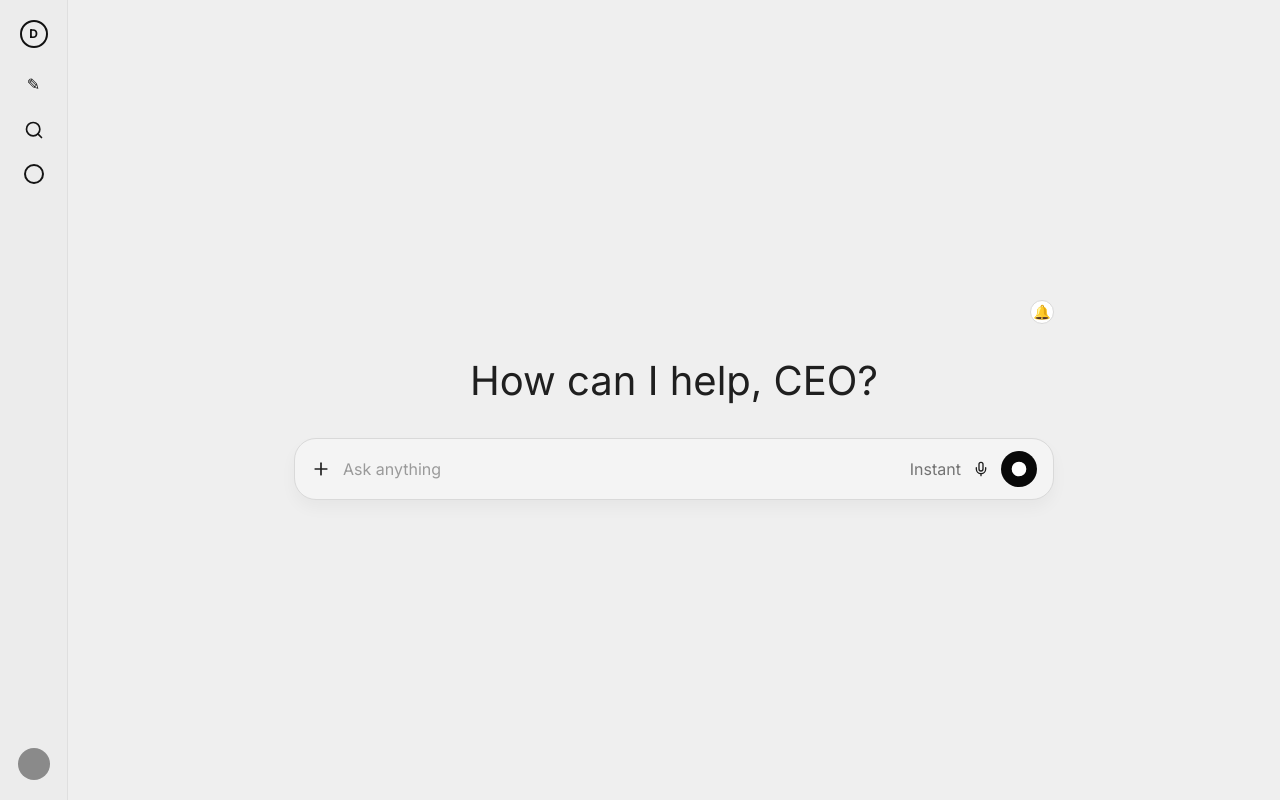
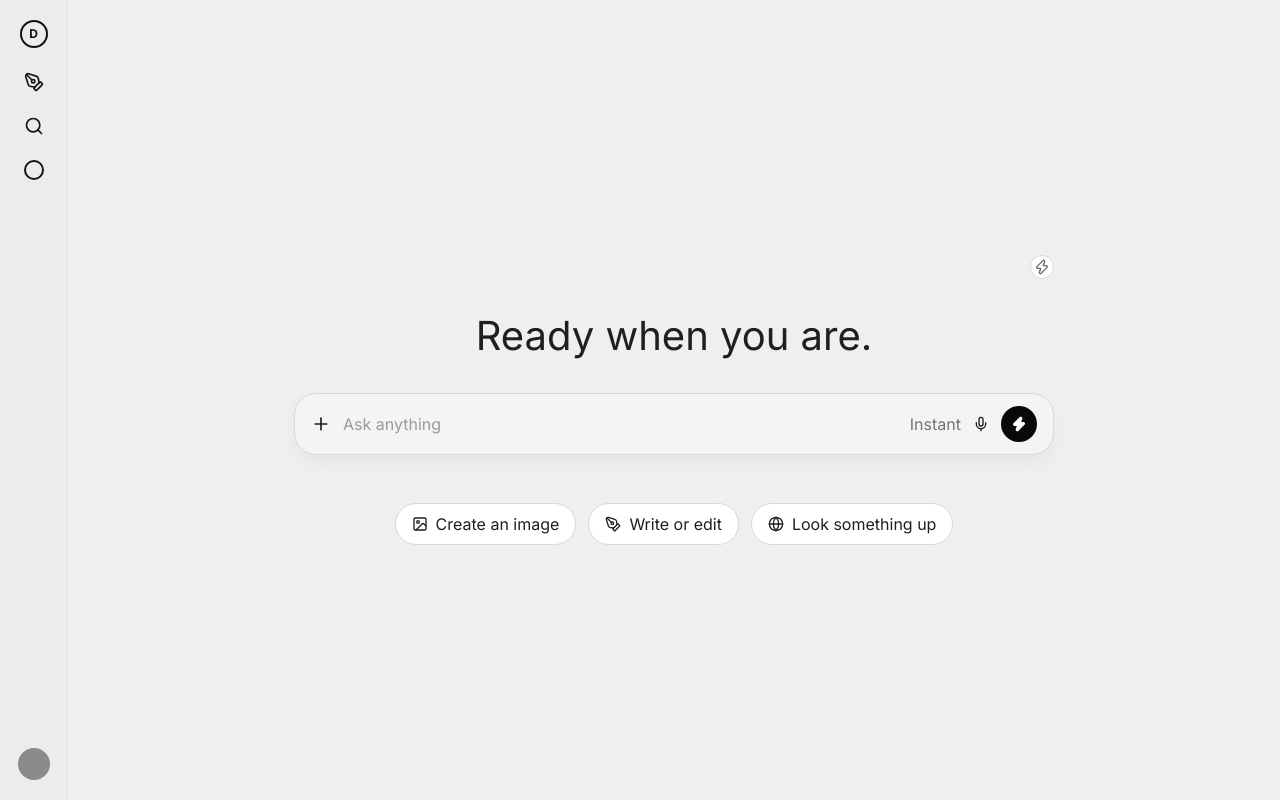
Before and after one commit to devsmaj/dsiq, a Next.js app in the folder frontend/: page /dashboard in a window 1280 px wide. Built offline with nearby package versions, Linux system fonts and the light colour scheme; no server answers; sample sign-in values are in the browser's storage.

Commit message:
Replace emoji icons with real lucide-react icons

```diff
--- a/frontend/src/app/dashboard/page.tsx
+++ b/frontend/src/app/dashboard/page.tsx
@@ -1,6 +1,6 @@
 "use client";
 
-import { Circle, Menu, Mic, Plus, Search } from "lucide-react";
+import { Circle, Menu, Mic, Plus, Search, Image, PenTool, Globe, Zap } from "lucide-react";
 import { useState } from "react";
 
 import { PrivateRoute } from "@/components/private-route";
@@ -31,7 +31,7 @@ function Composer() {
             isRecording ? "bg-red-600" : "bg-[#090909]"
           }`}
         >
-          <Circle className={`h-4 w-4 ${isRecording ? "text-red-600" : "fill-white text-white"}`} />
+          <Zap className={`h-4 w-4 ${isRecording ? "text-red-300" : "fill-white text-white"}`} />
         </button>
       </div>
     </div>
@@ -57,9 +57,9 @@ export default function DashboardPage() {
               {/* Edit */}
               <button
                 aria-label="Edit"
-                className="text-[#141414] hover:opacity-70 transition-opacity text-lg"
+                className="text-[#141414] hover:opacity-70 transition-opacity"
               >
-                ✎
+                <PenTool className="h-5 w-5" />
               </button>
 
               {/* Search */}
@@ -92,15 +92,30 @@ export default function DashboardPage() {
                   aria-label="Notifications"
                   className="flex h-6 w-6 items-center justify-center rounded-full border border-[#d9d9d9] bg-white hover:bg-[#f9f9f9] transition-colors"
                 >
-                  <span className="text-sm">🔔</span>
+                  <Zap className="h-4 w-4 text-[#666]" />
                 </button>
               </div>
 
               <h1 className="text-center text-[40px] font-normal text-[#1f1f1f] leading-tight">
-                How can I help, CEO?
+                Ready when you are.
               </h1>
 
               <Composer />
+
+              <div className="flex gap-3 justify-center flex-wrap pt-4">
+                <button className="flex items-center gap-2 px-4 py-2 rounded-full border border-[#d9d9d9] bg-white text-[#1f1f1f] hover:bg-[#f9f9f9] transition-colors text-sm">
+                  <Image className="h-4 w-4" />
+                  Create an image
+                </button>
+                <button className="flex items-center gap-2 px-4 py-2 rounded-full border border-[#d9d9d9] bg-white text-[#1f1f1f] hover:bg-[#f9f9f9] transition-colors text-sm">
+                  <PenTool className="h-4 w-4" />
+                  Write or edit
+                </button>
+                <button className="flex items-center gap-2 px-4 py-2 rounded-full border border-[#d9d9d9] bg-white text-[#1f1f1f] hover:bg-[#f9f9f9] transition-colors text-sm">
+                  <Globe className="h-4 w-4" />
+                  Look something up
+                </button>
+              </div>
             </div>
           </main>
         </div>
@@ -118,13 +133,13 @@ export default function DashboardPage() {
               aria-label="Notifications"
               className="flex h-6 w-6 items-center justify-center rounded-full border border-[#d9d9d9] bg-white"
             >
-              <span className="text-sm">🔔</span>
+              <Zap className="h-4 w-4 text-[#666]" />
             </button>
           </header>
 
           <div className="flex flex-1 flex-col items-center justify-center px-4 text-center">
             <h1 className="mb-8 text-[28px] font-normal text-[#1f1f1f] leading-tight">
-              How can I help, CEO?
+              Ready when you are.
             </h1>
           </div>
 
@@ -134,21 +149,21 @@ export default function DashboardPage() {
                 className="flex flex-col items-center gap-2 rounded-lg bg-white p-3 hover:bg-[#f9f9f9] transition-colors border border-[#e5e5e5]"
                 aria-label="Create an image"
               >
-                <span className="text-xl">🖼️</span>
+                <Image className="h-5 w-5 text-[#666]" />
                 <span className="text-xs text-[#666] text-center">Create an image</span>
               </button>
               <button
                 className="flex flex-col items-center gap-2 rounded-lg bg-white p-3 hover:bg-[#f9f9f9] transition-colors border border-[#e5e5e5]"
                 aria-label="Write or edit"
               >
-                <span className="text-xl">✏️</span>
+                <PenTool className="h-5 w-5 text-[#666]" />
                 <span className="text-xs text-[#666] text-center">Write or edit</span>
               </button>
               <button
                 className="flex flex-col items-center gap-2 rounded-lg bg-white p-3 hover:bg-[#f9f9f9] transition-colors border border-[#e5e5e5]"
                 aria-label="Look something up"
               >
-                <span className="text-xl">🔍</span>
+                <Globe className="h-5 w-5 text-[#666]" />
                 <span className="text-xs text-[#666] text-center">Look something up</span>
               </button>
             </div>
```
